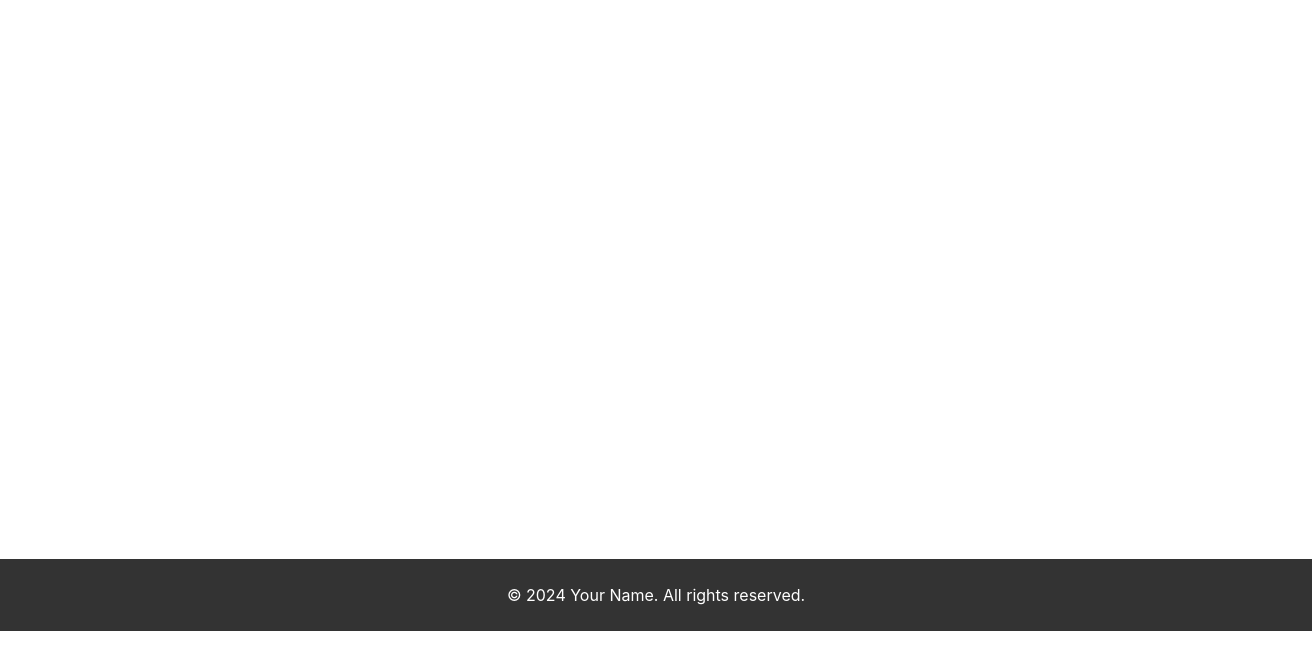
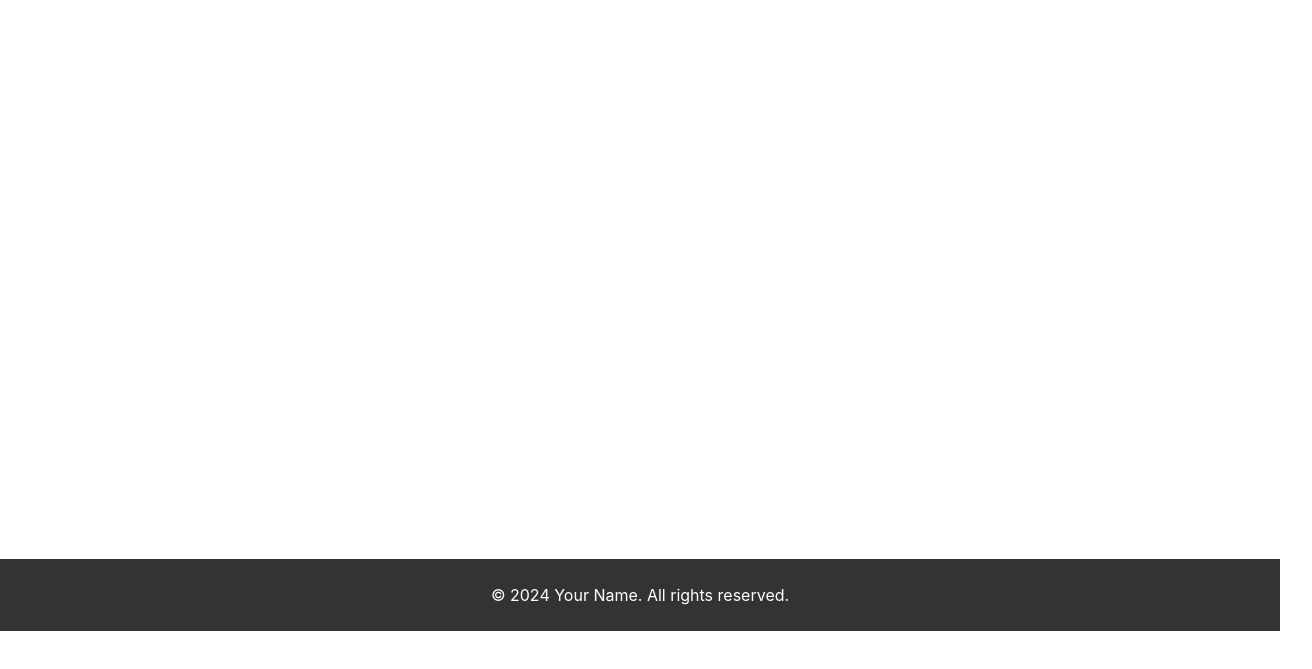
Before and after one commit to DaytonKotas/WebDevProjects, a Gatsby site in the folder personal-portfolio/: page / in a window 1280 px wide. Shown: the part 169-838 px from the top of the page, 1312 px wide, since content can reach past the window. After the commit the page ends 800 px from the top, so only its background shows below. Built offline with nearby package versions, Linux system fonts and the light colour scheme; Gatsby itself is replaced by a stand-in of ours.

Commit message:
Fix footer positioning and layout issues

```diff
--- a/personal-portfolio/src/components/footer.js
+++ b/personal-portfolio/src/components/footer.js
@@ -6,11 +6,7 @@ const FooterContainer = styled.footer`
   color: var(--white);
   text-align: center;
   padding: 1rem;
-  position: absolute;
-  left: 0;
-  bottom: 0;
-  width: 100%;
-  height: 2.5rem; /* Footer height */
+  height: 2.5rem; /* Set the height of the footer */
 `
 
 const Footer = () => (
--- a/personal-portfolio/src/components/layout.js
+++ b/personal-portfolio/src/components/layout.js
@@ -4,18 +4,24 @@ import Footer from "./footer"
 import GlobalStyle from "../styles/globalStyles"
 import styled from "styled-components"
 
+const PageContainer = styled.div`
+  display: flex;
+  flex-direction: column;
+  min-height: 100vh;
+`
+
 const Main = styled.main`
-  min-height: calc(100vh - 2.5rem); /* Adjusting for the footer height */
-  padding-bottom: 2.5rem; /* Adding bottom padding for footer space */
+  flex: 1;
+  padding-bottom: 2.5rem; /* Add padding to ensure footer doesn't overlap content */
 `
 
 const Layout = ({ children }) => (
-  <>
+  <PageContainer>
     <GlobalStyle />
     <Header />
     <Main>{children}</Main>
     <Footer />
-  </>
+  </PageContainer>
 )
 
 export default Layout
```
